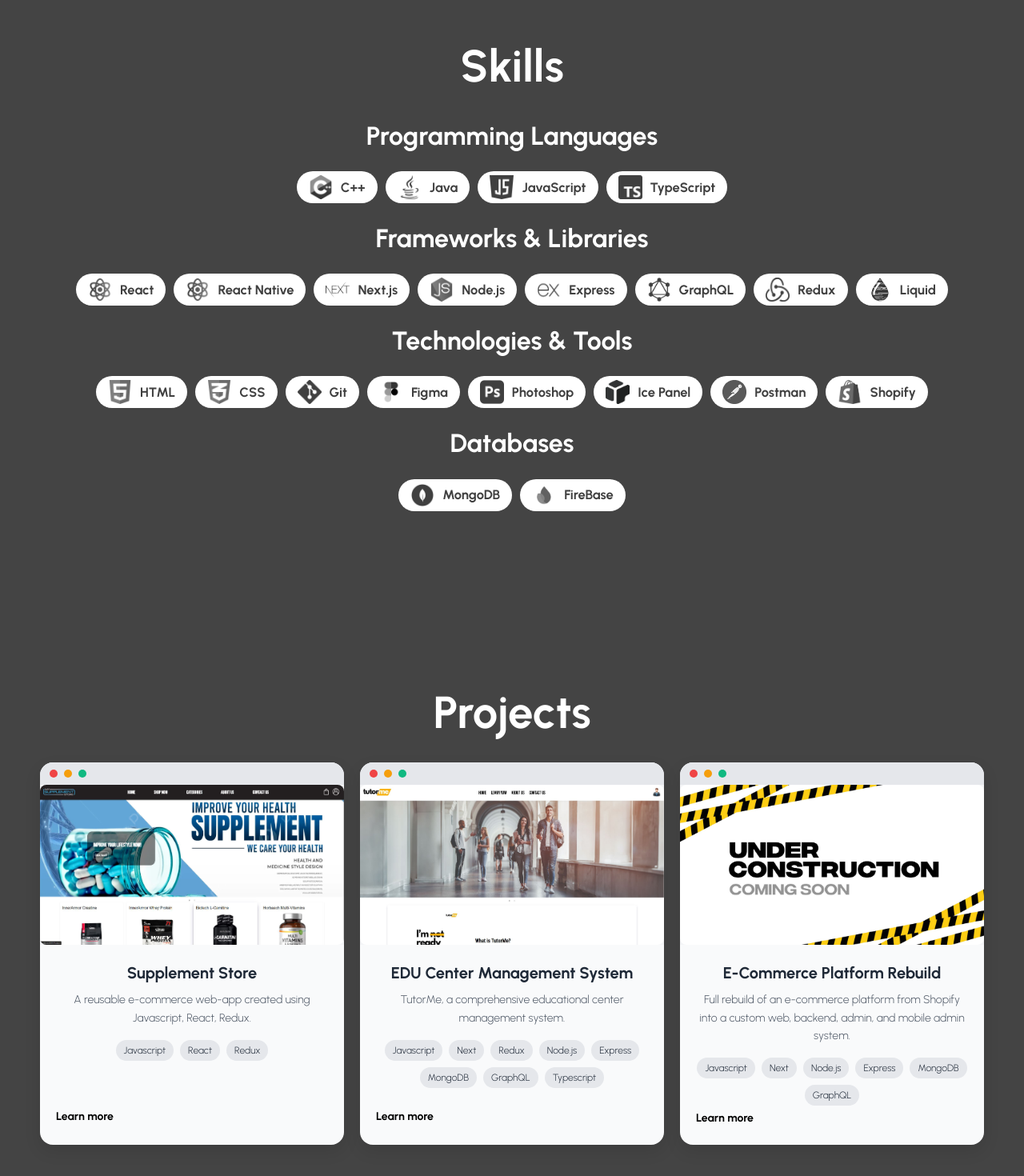
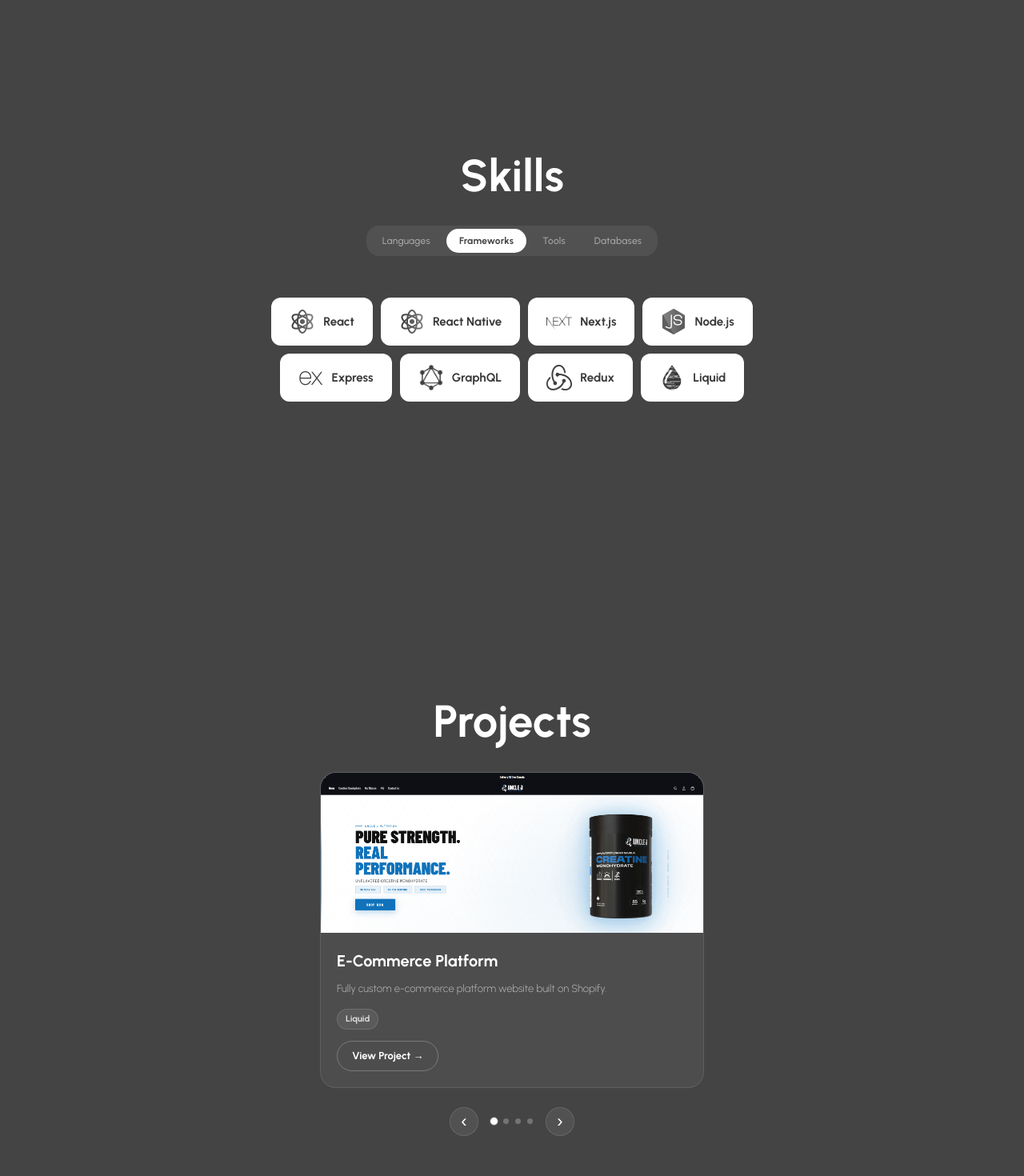
Before and after one commit to MikelMrad/Portfolio, a Next.js app: page / in a window 1280 px wide. Shown: the part 1660-3130 px from the top of the page at 80% size. Built offline with nearby package versions, Linux system fonts and the light colour scheme.

Commit message:
changed styling

```diff
--- a/src/components/Projects.js
+++ b/src/components/Projects.js
@@ -1,35 +1,105 @@
+'use client'
+import { useState } from "react"
 import styles from "@/styles/home.module.css"
+import projStyles from "@/styles/project.module.css"
 import Supplement from "/public/supp.JPG"
 import TutorMe from "/public/tutorme.JPG"
 import UnderConstruction from "/public/under-construction.png"
-import ProjectContainer from "@/common/ProjectContainer"
+import UncleJNutrition from "/public/unclejnutriotionproj.png"
+
+const projects = [
+  {
+    src: UncleJNutrition,
+    title: "E-Commerce Platform",
+    description: "Fully custom e-commerce platform website built on Shopify.",
+    techs: ["Liquid"],
+    link: "https://unclejnutrition.com/",
+  },
+  {
+    src: TutorMe,
+    title: "EDU Center Management System",
+    description: "TutorMe, a comprehensive educational center management system.",
+    techs: ["JavaScript", "Next.js", "Redux", "Node.js", "Express", "MongoDB", "GraphQL", "TypeScript"],
+    link: "https://github.com/MikelMrad/Final-Year-Project",
+  },
+  {
+    src: Supplement,
+    title: "Supplement Store",
+    description: "A reusable e-commerce web-app created using Javascript, React, and Redux.",
+    techs: ["JavaScript", "React", "Redux"],
+    link: "https://github.com/MikelMrad/Supplement-Store",
+  },
+  {
+    src: UnderConstruction,
+    title: "E-Commerce Platform Rebuild",
+    description: "Full rebuild of an e-commerce platform from Shopify into a custom web, backend, admin, and mobile admin system.",
+    techs: ["JavaScript", "Next.js", "Node.js", "Express", "MongoDB", "GraphQL"],
+    link: "https://github.com/MikelMrad",
+  },
+]
 
 export default function Projects() {
+  const [active, setActive] = useState(0)
+
+  const prev = () => setActive((a) => (a - 1 + projects.length) % projects.length)
+  const next = () => setActive((a) => (a + 1) % projects.length)
+
+  const project = projects[active]
+
+  const handleMouseMove = (e) => {
+    const rect = e.currentTarget.getBoundingClientRect()
+    const x = ((e.clientX - rect.left) / rect.width) * 100
+    e.currentTarget.style.backgroundPosition = `${x}% top`
+  }
+
+  const handleMouseLeave = (e) => {
+    e.currentTarget.style.backgroundPosition = "50% top"
+  }
+
   return (
     <section className={styles.Page}>
       <h3>Projects</h3>
-      <div className={styles.ProjectsContainer}>
-        <ProjectContainer
-        src={Supplement}
-        header="Supplement Store "
-        paragraph="A reusable e-commerce web-app created using Javascript, React, Redux."
-        techs={["Javascript", "React", "Redux"]}
-        dir={"https://github.com/MikelMrad/Supplement-Store"}
+
+      <div key={active} className={projStyles.card}>
+        <div
+          className={projStyles.imagePanel}
+          style={{ backgroundImage: `url(${project.src.src})` }}
+          onMouseMove={handleMouseMove}
+          onMouseLeave={handleMouseLeave}
         />
-        <ProjectContainer
-        src={TutorMe}
-        header="EDU Center Management System"
-        paragraph="TutorMe, a comprehensive educational center management system."
-        techs={["Javascript", "Next", "Redux"," Node.js", "Express", "MongoDB"," GraphQL","Typescript"]}
-        dir={"https://github.com/MikelMrad/Final-Year-Project"}
-        />
-        <ProjectContainer
-        src={UnderConstruction}
-        header="E-Commerce Platform Rebuild"
-        paragraph="Full rebuild of an e-commerce platform from Shopify into a custom web, backend, admin, and mobile admin system."
-        techs={["Javascript", "Next"," Node.js", "Express", "MongoDB"," GraphQL"]}
-        dir={"https://github.com/MikelMrad"}
-        />
+        <div className={projStyles.content}>
+          <div>
+            <h2 className={projStyles.title}>{project.title}</h2>
+            <p className={projStyles.description}>{project.description}</p>
+          </div>
+          <div className={projStyles.techs}>
+            {project.techs.map((t, i) => (
+              <span key={i} className={projStyles.techBadge}>{t}</span>
+            ))}
+          </div>
+          <a
+            href={project.link}
+            target="_blank"
+            rel="noopener noreferrer"
+            className={projStyles.link}
+          >
+            View Project →
+          </a>
+        </div>
+      </div>
+
+      <div className={projStyles.nav}>
+        <button className={projStyles.arrow} onClick={prev}>‹</button>
+        <div className={projStyles.dots}>
+          {projects.map((_, i) => (
+            <button
+              key={i}
+              className={`${projStyles.dot} ${i === active ? projStyles.dotActive : ""}`}
+              onClick={() => setActive(i)}
+            />
+          ))}
+        </div>
+        <button className={projStyles.arrow} onClick={next}>›</button>
       </div>
     </section>
   )
--- a/src/components/Skills.js
+++ b/src/components/Skills.js
@@ -1,8 +1,12 @@
+'use client'
+import { useState } from "react"
 import styles from "@/styles/home.module.css"
+import skillStyles from "@/styles/skills.module.css"
+import Image from "next/image"
+
 import C from "/public/cpluss.png"
 import Java from "/public/java-logo.png"
 import Javascript from "/public/java-script.png"
-import SkillContainer from "@/common/SkillContainer"
 import Typescript from "/public/typescript.png"
 import ReactImage from "/public/react.png"
 import Next from "/public/next.png"
@@ -21,54 +25,80 @@
 import FireBase from "/public/firebase.png"
 import Shopify from "/public/shopify.png"
 import Liquid from "/public/liquid.png"
+import Docker from "/public/docker.png"
+
+const categories = [
+  {
+    label: "Languages",
+    skills: [
+      { src: C, name: "C++" },
+      { src: Java, name: "Java" },
+      { src: Javascript, name: "JavaScript" },
+      { src: Typescript, name: "TypeScript" },
+    ],
+  },
+  {
+    label: "Frameworks",
+    skills: [
+      { src: ReactImage, name: "React" },
+      { src: ReactImage, name: "React Native" },
+      { src: Next, name: "Next.js" },
+      { src: Node, name: "Node.js" },
+      { src: Express, name: "Express" },
+      { src: GraphQL, name: "GraphQL" },
+      { src: Redux, name: "Redux" },
+      { src: Liquid, name: "Liquid" },
+    ],
+  },
+  {
+    label: "Tools",
+    skills: [
+      { src: Html, name: "HTML" },
+      { src: Css, name: "CSS" },
+      { src: Git, name: "Git" },
+      { src: Figma, name: "Figma" },
+      { src: Photoshop, name: "Photoshop" },
+      { src: IcePanel, name: "Ice Panel" },
+      { src: Postman, name: "Postman" },
+      { src: Shopify, name: "Shopify" },
+      { src: Docker, name: "Docker" },
+    ],
+  },
+  {
+    label: "Databases",
+    skills: [
+      { src: MongoDB, name: "MongoDB" },
+      { src: FireBase, name: "Firebase" },
+    ],
+  },
+]
 
 export default function Skills() {
+  const [active, setActive] = useState(1)
+
   return (
     <section className={styles.Page}>
       <h3>Skills</h3>
-      <div className={styles.SkillsContainer}>
-        <div>
-          <h6  style={{margin:"0 0 20px 0"}}>Programming Languages</h6>
-          <div className={styles.Skills}>
-            <SkillContainer src={C} language="C++" />
-            <SkillContainer src={Java} language="Java" />
-            <SkillContainer src={Javascript} language="JavaScript" />
-            <SkillContainer src={Typescript} language="TypeScript" />
+
+      <div className={skillStyles.tabBar}>
+        {categories.map((cat, i) => (
+          <button
+            key={cat.label}
+            className={`${skillStyles.tab} ${active === i ? skillStyles.tabActive : ""}`}
+            onClick={() => setActive(i)}
+          >
+            {cat.label}
+          </button>
+        ))}
+      </div>
+
+      <div key={active} className={skillStyles.grid}>
+        {categories[active].skills.map((skill) => (
+          <div key={skill.name} className={skillStyles.pill}>
+            <Image src={skill.src} width={32} height={32} alt={skill.name} />
+            <span>{skill.name}</span>
           </div>
-        </div>
-        <div>
-          <h6  style={{margin:"0 0 20px 0"}}>Frameworks & Libraries</h6>
-          <div className={styles.Skills}>
-            <SkillContainer src={ReactImage} language="React" />
-            <SkillContainer src={ReactImage} language="React Native" />
-            <SkillContainer src={Next} language="Next.js" />
-            <SkillContainer src={Node} language="Node.js" />
-            <SkillContainer src={Express} language="Express" />
-            <SkillContainer src={GraphQL} language="GraphQL" />
-            <SkillContainer src={Redux} language="Redux" />
-            <SkillContainer src={Liquid} language="Liquid" />
-          </div>
-        </div>
-        <div>
-          <h6  style={{margin:"0 0 20px 0"}}>Technologies & Tools</h6>
-          <div className={styles.Skills}>
-            <SkillContainer src={Html} language="HTML" />
-            <SkillContainer src={Css} language="CSS" />
-            <SkillContainer src={Git} language="Git" />
-            <SkillContainer src={Figma} language="Figma" />
-            <SkillContainer src={Photoshop} language="Photoshop" />
-            <SkillContainer src={IcePanel} language="Ice Panel" />
-            <SkillContainer src={Postman} language="Postman" />
-            <SkillContainer src={Shopify} language="Shopify" />
-          </div>
-        </div>
-        <div>
-          <h6  style={{margin:"0 0 20px 0"}}>Databases</h6>
-          <div className={styles.Skills}>
-            <SkillContainer src={MongoDB} language="MongoDB" />
-            <SkillContainer src={FireBase} language="FireBase" />
-          </div>
-        </div>
+        ))}
       </div>
     </section>
   )
--- a/src/styles/project.module.css
+++ b/src/styles/project.module.css
@@ -1,133 +1,175 @@
-.container {
-  background-color: #f9fafb;
-  border-radius: 16px;
-  box-shadow: 0 8px 20px rgba(0,0,0,0.1);
+.card {
+  display: flex;
+  width: 70%;
+  max-width: 1288px;
+  height: 360px;
+  border-radius: 20px;
   overflow: hidden;
-  max-width: 380px;
-  margin: 0 auto;
+  border: 1px solid rgba(255, 255, 255, 0.1);
+  background: rgba(255, 255, 255, 0.05);
+  animation: fadeSlide 0.3s ease forwards;
 }
 
-.chrome {
-  background-color: #e5e7eb;
-  height: 28px;
-  display: flex;
-  align-items: center;
-  padding: 0 12px;
-}
-
-.dot {
-  width: 10px;
-  height: 10px;
-  border-radius: 50%;
-  margin-right: 8px;
-}
-.dot:last-child {
-  margin-right: 0;
+@keyframes fadeSlide {
+  from {
+    opacity: 0;
+    transform: translateX(12px);
+  }
+  to {
+    opacity: 1;
+    transform: translateX(0);
+  }
 }
 
 .imagePanel {
-  background-color: #f3f4f6;
-  height: 200px ;
-  max-height: 200px ;
-  object-fit: cover;
-  display: flex;
-  justify-content: center;
-  align-items: center;
+  width: 58%;
+  flex-shrink: 0;
+  background-size: cover;
+  background-position: 50% top;
+  background-repeat: no-repeat;
+  cursor: ew-resize;
+  transition: background-position 0.2s ease;
 }
 
-.image {
-  max-width: 100%;
-  height: 200px ;
-  max-height: 200px ;
-  object-fit: fill;
-  border-radius: 8px;
-  object-fit: fill;
-}
-
-.body {
-  padding: 20px;
+.content {
+  flex: 1;
+  padding: 32px 28px;
   display: flex;
   flex-direction: column;
   justify-content: space-between;
-  height: 250px;
 }
-
 
 .title {
   font-size: 20px;
   font-weight: 700;
-  margin: 0 0 8px;
-  color: #1f2937;
-  text-align: center;
+  color: #ffffff;
+  margin: 0 0 10px;
+  font-family: 'Urbanist', sans-serif;
+  text-align: left;
 }
 
-.paragraph {
-  color: #4b5563;
-  font-size: 14px;
+.description {
+  font-size: 13px;
+  color: rgba(255, 255, 255, 0.6);
   line-height: 1.6;
   margin: 0;
-  text-align: center;
+  font-family: 'Urbanist', sans-serif;
+  text-align: left;
 }
 
 .techs {
   display: flex;
-  justify-content: center;
   flex-wrap: wrap;
-  gap: 8px;
-  margin-top: 16px;
+  gap: 7px;
 }
 
 .techBadge {
-  background-color: #e5e7eb;
-  color: #1f2937;
-  font-size: 12px;
+  background: rgba(255, 255, 255, 0.08);
+  border: 1px solid rgba(255, 255, 255, 0.12);
+  color: rgba(255, 255, 255, 0.8);
+  font-size: 11px;
+  font-weight: 600;
   padding: 4px 10px;
-  border-radius: 9999px;
+  border-radius: 50px;
+  font-family: 'Urbanist', sans-serif;
 }
 
-.learnMore {
-  margin-top: auto;
-  font-size: 14px;
+.link {
+  display: inline-flex;
+  align-items: center;
+  gap: 6px;
+  font-size: 13px;
   font-weight: 700;
-  color: #4c4c4c;
+  color: #ffffff;
   text-decoration: none;
-  text-align: left;
-  transition: 0.3s ease;
+  border: 1px solid rgba(255, 255, 255, 0.25);
+  padding: 8px 18px;
+  border-radius: 50px;
+  width: fit-content;
+  transition: background 0.2s ease, border-color 0.2s ease;
+  font-family: 'Urbanist', sans-serif;
 }
 
-.learnMore {
-  background-image: linear-gradient(
-    to right,
-    #54b3d6,
-    #54b3d6 50%,
-    #000 50%
-  );
-  background-size: 200% 100%;
-  background-position: -100%;
-  display: inline-block;
-  padding: 5px 0;
-  position: relative;
-  -webkit-background-clip: text;
-  -webkit-text-fill-color: transparent;
-  transition: all 0.3s ease-in-out;
-  width: fit-content;
+.link:hover {
+  background: rgba(255, 255, 255, 0.1);
+  border-color: rgba(255, 255, 255, 0.5);
 }
 
-.learnMore::before {
-  content: '';
-  background: #54b3d6;
-  position: absolute;
-  bottom: -3px;
-  left: 0;
-  height: 3px;
-  width: 0;
-  transition: all 0.3s ease-in-out;
+.nav {
+  display: flex;
+  align-items: center;
+  gap: 16px;
+  margin-top: 4px;
 }
 
-.learnMore:hover {
-  background-position: 0;
+.arrow {
+  background: rgba(255, 255, 255, 0.07);
+  border: 1px solid rgba(255, 255, 255, 0.12);
+  color: #ffffff;
+  width: 36px;
+  height: 36px;
+  border-radius: 50%;
+  display: flex;
+  align-items: center;
+  justify-content: center;
+  cursor: pointer;
+  font-size: 22px;
+  line-height: 1;
+  transition: background 0.2s ease, border-color 0.2s ease;
 }
 
-.learnMore:hover::before {
-  width: 100%;
+.arrow:hover {
+  background: rgba(255, 255, 255, 0.14);
+  border-color: rgba(255, 255, 255, 0.35);
 }
+
+.dots {
+  display: flex;
+  gap: 8px;
+  align-items: center;
+}
+
+.dot {
+  width: 7px;
+  height: 7px;
+  border-radius: 50%;
+  background: rgba(255, 255, 255, 0.25);
+  border: none;
+  cursor: pointer;
+  padding: 0;
+  transition: background 0.2s ease, transform 0.2s ease;
+}
+
+.dotActive {
+  background: #ffffff;
+  transform: scale(1.35);
+}
+
+@media (max-width: 1300px) {
+  .card {
+    flex-direction: column;
+    height: auto;
+    max-width: 480px;
+  }
+
+  .imagePanel {
+    width: 100%;
+    height: 200px;
+    cursor: default;
+  }
+
+  .content {
+    padding: 20px;
+    gap: 14px;
+  }
+}
+
+@media (max-width: 600px) {
+  .card {
+    max-width: 100%;
+  }
+
+  .title {
+    font-size: 17px;
+  }
+}
--- /dev/null
+++ b/src/styles/skills.module.css
@@ -0,0 +1,101 @@
+.tabBar {
+  display: flex;
+  gap: 4px;
+  background: rgba(255, 255, 255, 0.07);
+  border-radius: 50px;
+  padding: 4px;
+  margin-bottom: 32px;
+}
+
+.tab {
+  background: transparent;
+  border: none;
+  color: rgba(255, 255, 255, 0.5);
+  padding: 8px 22px;
+  border-radius: 50px;
+  font-family: 'Urbanist', sans-serif;
+  font-size: 13px;
+  font-weight: 500;
+  cursor: pointer;
+  transition: all 0.2s ease;
+  letter-spacing: 0.02em;
+}
+
+.tab:hover:not(.tabActive) {
+  color: rgba(255, 255, 255, 0.8);
+}
+
+.tabActive {
+  background: #ffffff;
+  color: #444444;
+  font-weight: 700;
+}
+
+.grid {
+  display: flex;
+  flex-wrap: wrap;
+  gap: 10px;
+  justify-content: center;
+  max-width: 620px;
+  animation: fadeIn 0.25s ease forwards;
+}
+
+@keyframes fadeIn {
+  from {
+    opacity: 0;
+    transform: translateY(8px);
+  }
+  to {
+    opacity: 1;
+    transform: translateY(0);
+  }
+}
+
+.pill {
+  display: flex;
+  align-items: center;
+  gap: 10px;
+  background: rgb(255, 255, 255);
+  border: 1px solid rgba(255, 255, 255, 0.1);
+  border-radius: 12px;
+  padding: 13px 22px;
+  color: rgb(58, 58, 58);
+  font-size: 15px;
+  font-weight: 600;
+  font-family: 'Urbanist', sans-serif;
+  transition: background 0.2s ease, border-color 0.2s ease, transform 0.2s ease, box-shadow 0.2s ease;
+  cursor: default;
+  user-select: none;
+}
+
+.pill:hover {
+  color: rgb(255, 255, 255);
+  background: rgba(255, 255, 255, 0.496);
+  border-color: rgba(255, 255, 255, 0.28);
+  transform: translateY(-2px);
+  box-shadow: 0 6px 20px rgba(0, 0, 0, 0.25);
+}
+
+@media (max-width: 1300px) {
+  .tabBar {
+    flex-wrap: wrap;
+    justify-content: center;
+    border-radius: 16px;
+  }
+
+  .tab {
+    padding: 8px 16px;
+    font-size: 12px;
+  }
+}
+
+@media (max-width: 600px) {
+  .grid {
+    max-width: 340px;
+  }
+
+  .pill {
+    padding: 10px 16px;
+    font-size: 13px;
+  }
+}
```
Also changed, not shown: public/docker.png (added), public/unclejnutriotionproj.png (added).
